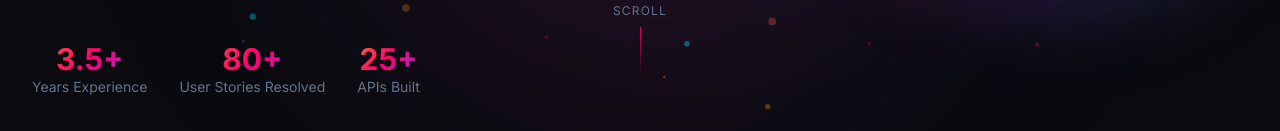
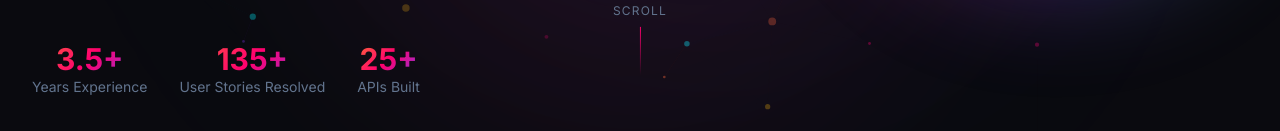
Before and after one commit to siddhant3646/Portfolio, a React (Vite) app in the folder portfolio/: page / in a window 1280 px wide. Shown: the part 657-788 px from the top of the page. Built offline with nearby package versions, Linux system fonts and the light colour scheme.

Commit message:
New Information updated

```diff
--- a/portfolio/src/components/sections/Certifications.jsx
+++ b/portfolio/src/components/sections/Certifications.jsx
@@ -19,7 +19,7 @@ const Achievements = () => {
     },
     {
       title: '1st Place - Code Warrior',
-      organization: 'VIT Bhopal',
+      organization: 'Fiserv',
       year: '2021',
       description: 'Won first place in university-level competitive programming competition.',
       icon: Star,
@@ -36,7 +36,7 @@ const Achievements = () => {
       highlight: 'Impact',
     },
     {
-      title: '80+ User Stories Delivered',
+      title: '135+ User Stories Delivered',
       organization: 'Fiserv',
       year: '2022-2024',
       description: 'Consistently delivered high-quality features and resolved complex production issues.',
--- a/portfolio/src/components/sections/Experience.jsx
+++ b/portfolio/src/components/sections/Experience.jsx
@@ -16,7 +16,7 @@ const Experience = () => {
       color: '#ff006e',
       achievements: [
         'Migrated production services from Java 8 to Java 21, improving response time by 15% using virtual threads',
-        'Resolved 80+ user stories and 35 complex defects, improving service reliability by 40%',
+        'Resolved 135+ user stories and 35 complex defects, improving service reliability by 40%',
         'Designed data streaming workflows with Apache Kafka/Flink, increasing reporting reliability by 40%',
         'Engineered scalable Spring Boot microservices, reducing dispute processing time to under 2 seconds',
         'Revamped frontend from legacy HTML/JS to React.js/TypeScript, achieving 40% performance gain',
--- a/portfolio/src/components/sections/Hero.jsx
+++ b/portfolio/src/components/sections/Hero.jsx
@@ -155,7 +155,7 @@ const Hero = () => {
             <motion.div variants={itemVariants} className="flex items-center justify-center lg:justify-start gap-8">
               {[
                 { value: '3.5+', label: 'Years Experience' },
-                { value: '80+', label: 'User Stories Resolved' },
+                { value: '135+', label: 'User Stories Resolved' },
                 { value: '25+', label: 'APIs Built' },
               ].map((stat, index) => (
                 <motion.div
```
